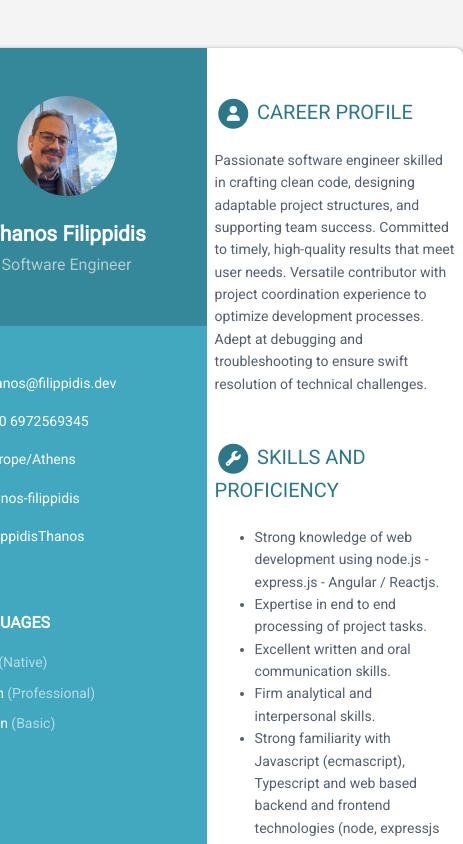
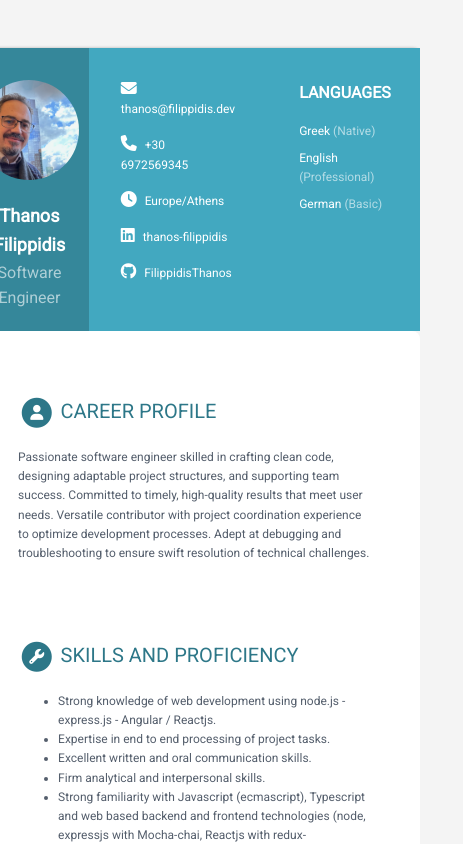
Before and after one commit to thanos-fil/thanosfil.github.io, a plain HTML site: page index.html in a window 390 px wide. Shown: the top 844 px of the page, 463 px wide, since content can reach past the window. Drawn offline with Linux system fonts and the light colour scheme.

Commit message:
Fix download

```diff
--- a/index.html
+++ b/index.html
@@ -101,6 +101,7 @@
           <li>High ability to work on projects using agile (or not) methodologies (using JIRA, Trello boards, Asana).</li>
       </ul>
       </section>
+      <div class="page-break"></div>
       <section class="experience">
         <h2 class="section-title">
         <span class="fa-stack fa-xs">
@@ -195,7 +196,8 @@
               <div class="time">January 2017 - January 2019</div>
             </div>
           </div>
-          <div class="item-details">
+          <div class="page-break"></div>
+          <div class="item-details after-break">
             <ul>
               <li>Coding web application modules using Javascript (mostly node.js – express.js – mysql/mongoDB/postgresql - angular.js / Angular / Reactjs).</li>
               <li>Collaborating with project managers and other team members.</li>
--- a/style.css
+++ b/style.css
@@ -203,14 +203,89 @@
   }
 
   /* Responsive design */
-  @media (max-width: 600px) {
+  @media print, (max-width: 768px) {
+    body {
+      font-size: 12px;
+    }
+    .body-wrapper {
+      display: flex;
+      flex-flow: column;
+    }
 
-    header,
-    section {
-      padding: 0.5rem;
-      margin: 0.5rem;
+    .sidebar {
+      min-width: 280px;
+      background: #42a8c0;
+      display: flex;
+      width: 100%;
+      border-radius: 0;
     }
     .sidebar {
+      min-width: 280px;
+      background: #42a8c0;
+      display: flex;
+      width: 100%;
+    }
+
+    .sidebar .sidebar-upper {
+      background: rgba(0,0,0,.2);
+      color: #fff;
+      padding: 2rem 0.5rem 1rem;
+      text-align: center;
+      width: 30%;
+      border-radius: 0;
+    }
+
+    .sidebar .sidebar-lower {
+      padding: 0;
+      color: #fff;
+      display: flex;
+      justify-content: space-between;
+      min-width: 65%;
+      border-radius: 0;
+    }
+
+    .sidebar .sidebar-lower .contact-list {
+      list-style: none;
+      padding: 1rem;
+      margin: 1rem;
+    }
+    .sidebar .sidebar-lower .languages-list {
+      list-style: none;
+      padding: 1rem;
+      margin: 1rem;
+    }
+    .main-body {
       width: 100%;
     }
   }
+
+  @media print {
+    @page  {
+      margin-top: 3rem;
+      margin-bottom: 3rem;
+    }
+    body {
+      background-color: #ffffff;
+    }
+    .page-break {
+      page-break-after: always;
+    }
+    .body-wrapper {
+      margin: 0;
+      box-shadow: none;
+    }
+    .item-details.after-break {
+      margin-top: 4rem;
+    }
+    .experience {
+      margin-top: 3rem;
+    }
+    .profile {
+      margin-top: 2rem;
+    }
+
+    .sidebar-upper,
+    .sidebar-lower {
+      padding-top: 3rem;
+    }
+  }
```
